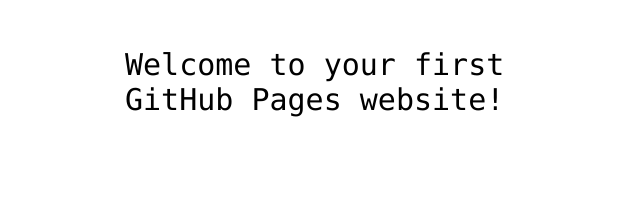
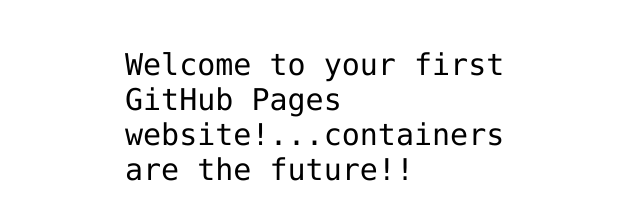
Before and after one commit to lonenatsume/hello-world, a plain HTML site: page index.html in a window 1280 px wide. Shown: the part 341-560 px from the top of the page, without its empty margins (315-955 px from the left). Drawn offline with Linux system fonts and the light colour scheme.

Commit message:
Update index.html

```diff
--- a/index.html
+++ b/index.html
@@ -12,7 +12,7 @@
 <img src="https://octodex.github.com/images/daftpunktocat-thomas.gif" id="octocat" alt="octocat-gif" />
 
 <!-- Change this code here by copy and pasting your template on line 15 -->
-<p>Welcome to your first GitHub Pages website!</p>
+<p>Welcome to your first GitHub Pages website!...containers are the future!!</p>
 
 
 
```
